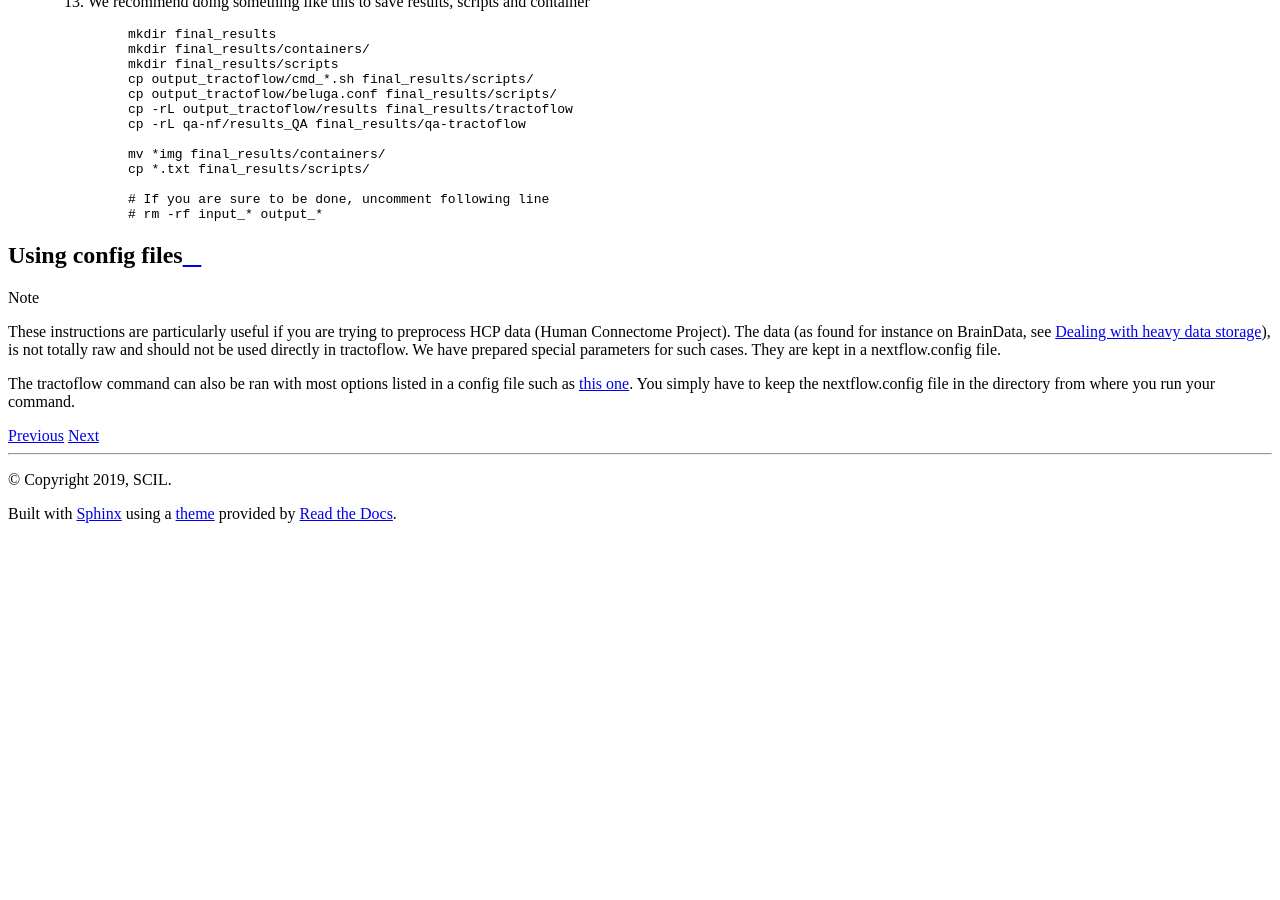
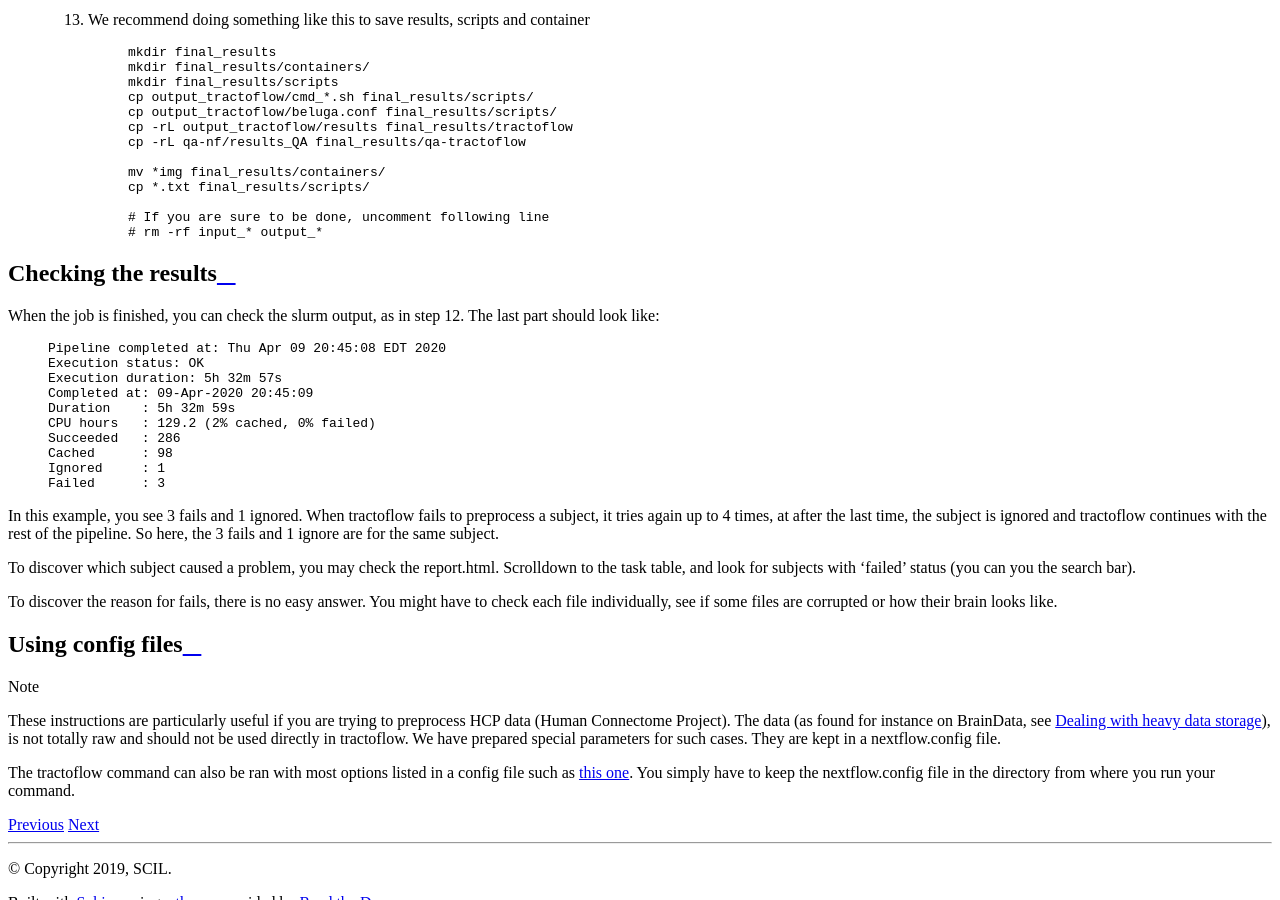
Before and after one commit to scilus/scil-documentation, a Sphinx documentation site: the page built from source/our_tools/tractoflow.rst, in a window 1280 px wide and 900 px high, scrolled down 3574 px. Built offline with Sphinx 7.4.7 and the Read the Docs theme 2.0.0, drawn with Linux system fonts in a browser that asks for light colours; before the commit the page ends 4105 px from its top, so only the background shows below that.

Commit message:
Explaining how to check the results

```diff
--- a/source/our_tools/tractoflow.rst
+++ b/source/our_tools/tractoflow.rst
@@ -188,6 +188,30 @@ Using Tractoflow on Compute Canada
             # If you are sure to be done, uncomment following line
             # rm -rf input_* output_*
 
+Checking the results
+********************
+
+When the job is finished, you can check the slurm output, as in step 12. The last part should look like:
+
+    .. code-block:: bash
+
+        Pipeline completed at: Thu Apr 09 20:45:08 EDT 2020
+        Execution status: OK
+        Execution duration: 5h 32m 57s
+        Completed at: 09-Apr-2020 20:45:09
+        Duration    : 5h 32m 59s
+        CPU hours   : 129.2 (2% cached, 0% failed)
+        Succeeded   : 286
+        Cached      : 98
+        Ignored     : 1
+        Failed      : 3
+
+In this example, you see 3 fails and 1 ignored. When tractoflow fails to preprocess a subject, it tries again up to 4 times, at after the last time, the subject is ignored and tractoflow continues with the rest of the pipeline. So here, the 3 fails and 1 ignore are for the same subject.
+
+To discover which subject caused a problem, you may check the report.html. Scrolldown to the task table, and look for subjects with 'failed' status (you can you the search bar).
+
+To discover the reason for fails, there is no easy answer. You might have to check each file individually, see if some files are corrupted or how their brain looks like.
+
 Using config files
 ******************
 
```
